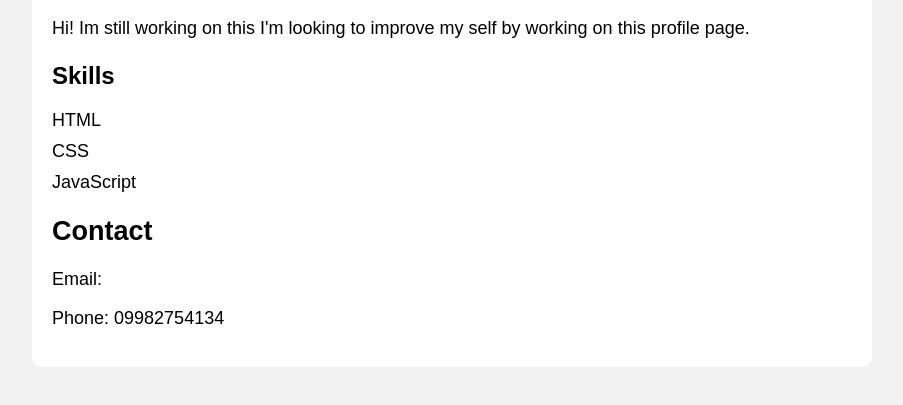
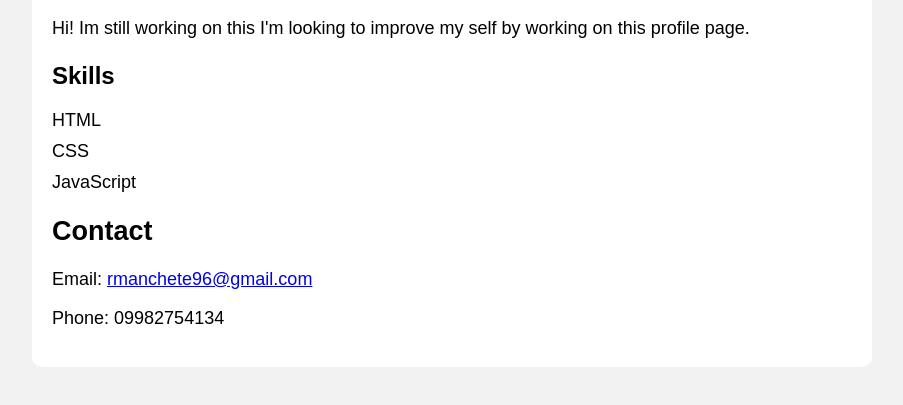
Before and after one commit to rofelmanchete/rofelmanchete.github.io, a plain HTML site: page index.html in a window 1280 px wide. Shown: the part 173-578 px from the top of the page, without its empty margins (188-1091 px from the left). Drawn offline with Linux system fonts and the light colour scheme.

Commit message:
update gmail

```diff
--- a/index.html
+++ b/index.html
@@ -29,7 +29,7 @@
       <div class="contact">
         <h2>Contact</h2>
         <p>
-          Email: <a href="rmanchete96@gmail.com"></a>
+          Email: <a href="rmanchete96@gmail.com"> rmanchete96@gmail.com</a>
         </p>
         <p>
           Phone: 09982754134
```
